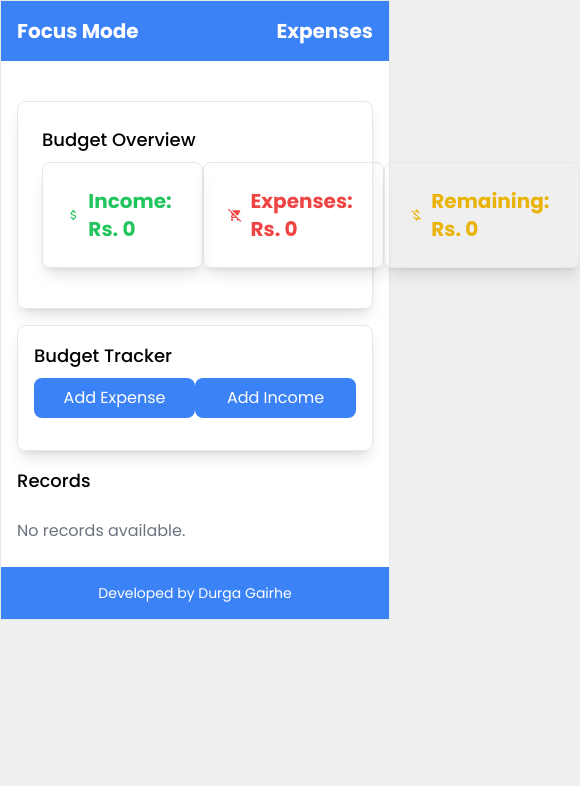
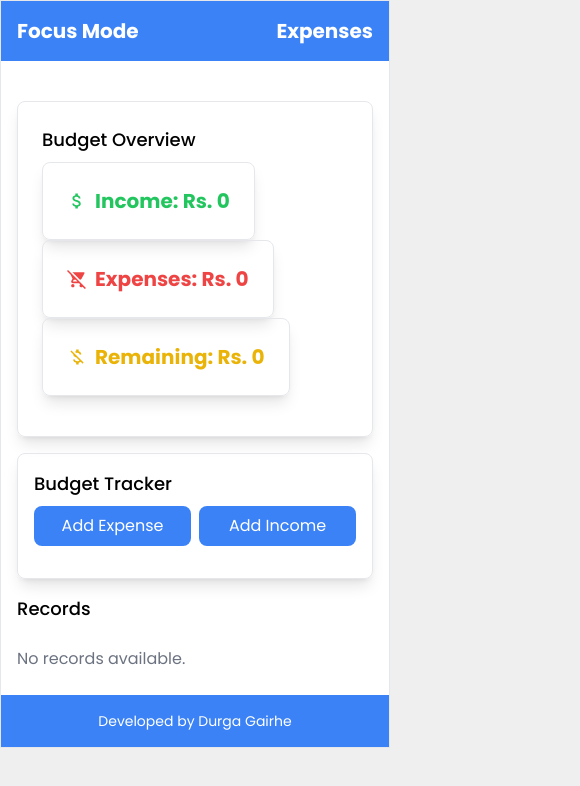
Before and after one commit to dpgaire/focus-mode, a Next.js app: page /expense-tracker in a window 390 px wide. Shown: the top 786 px of the page, 580 px wide, since content can reach past the window. Built offline with nearby package versions, Linux system fonts and the light colour scheme.

Commit message:
fix the responsive issue

```diff
--- a/src/components/expenses/AddExpense/index.js
+++ b/src/components/expenses/AddExpense/index.js
@@ -45,7 +45,7 @@
   return (
     <div className="my-4 p-4 border rounded-lg shadow-lg">
       <HeaderTitle headerText="Budget Tracker" />
-      <div className="flex justify-between items-center mb-4">
+      <div className="flex justify-between items-center gap-2 mb-4">
         <Button
           variant="primary"
           innerText="Add Expense"
--- a/src/components/expenses/Graph/index.js
+++ b/src/components/expenses/Graph/index.js
@@ -12,7 +12,7 @@
       <HeaderTitle headerText="Budget Overview" />
 
       {/* Overview with Icons and Bold Text */}
-      <div className="flex justify-between mb-4 text-xl">
+      <div className="flex justify-between flex-wrap mb-4 text-xl">
         <div className="flex items-center border text-green-500 shadow-lg p-6 rounded-lg">
           <MdAttachMoney className="text-green-500 mr-2" />
           <p className="font-bold">Income: Rs. {income}</p>
```
